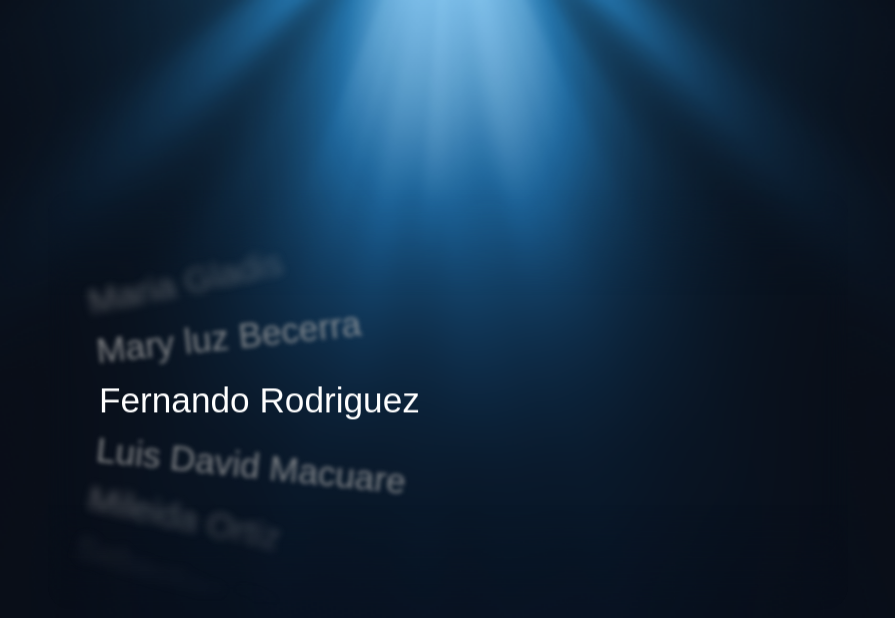
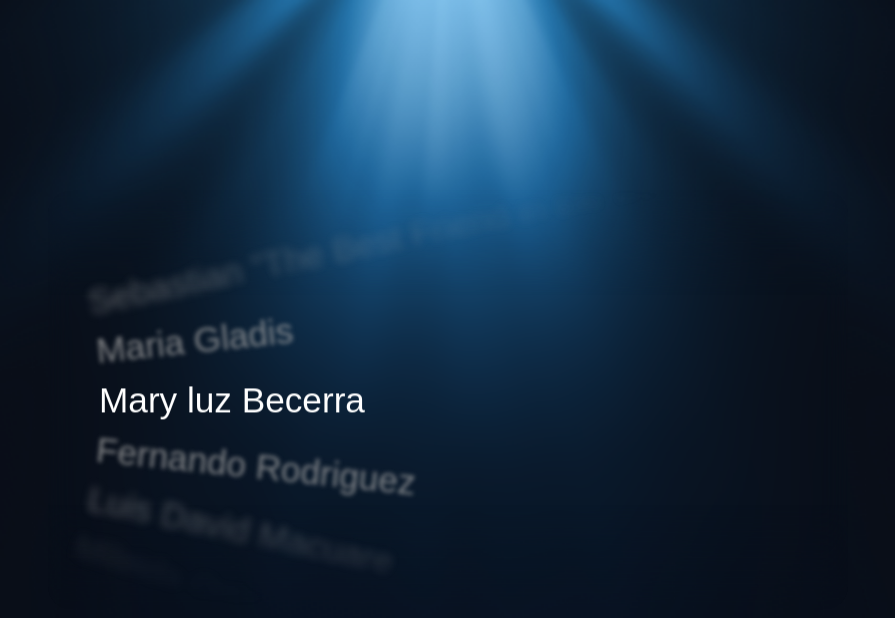
Before and after one commit to Oficialjonathanbece/myfamily, a Next.js app: page / in a window 1280 px wide. Shown: the top 618 px of the page, without its empty margins (192-1087 px from the left). Built offline with nearby package versions, Linux system fonts and the light colour scheme; no server answers.

Commit message:
fix: Update opciones items 1.0

```diff
--- a/app/fase2/opciones.tsx
+++ b/app/fase2/opciones.tsx
@@ -6,6 +6,8 @@ import PasswordModal from '@/app/fase2/password/PasswordModal';
 import { apiService } from '@/services/api'; // 👈 Importamos el servicio centralizado hacia FastAPI
 
   const ITEMS = [
+  'Sebastian "The Best Friend in the world" ',
+
   'Maria Gladis',
   'Mary luz Becerra',
 
@@ -14,7 +16,7 @@ import { apiService } from '@/services/api'; // 👈 Importamos el servicio cent
   'Luis David Macuare',
   'Mileida Ortiz',
 
-  'Sebastian "The Best Friend in the world" ',
+
 
   'Flor Maria',
 
```
